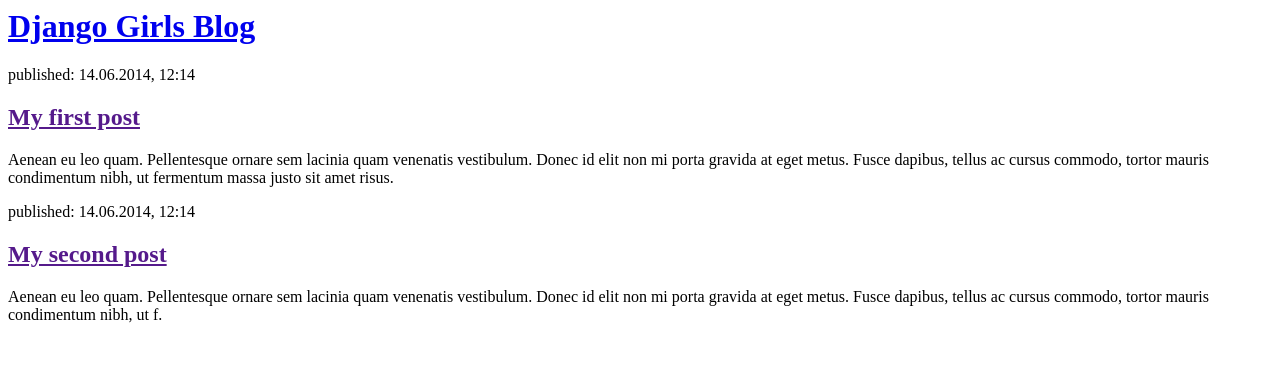
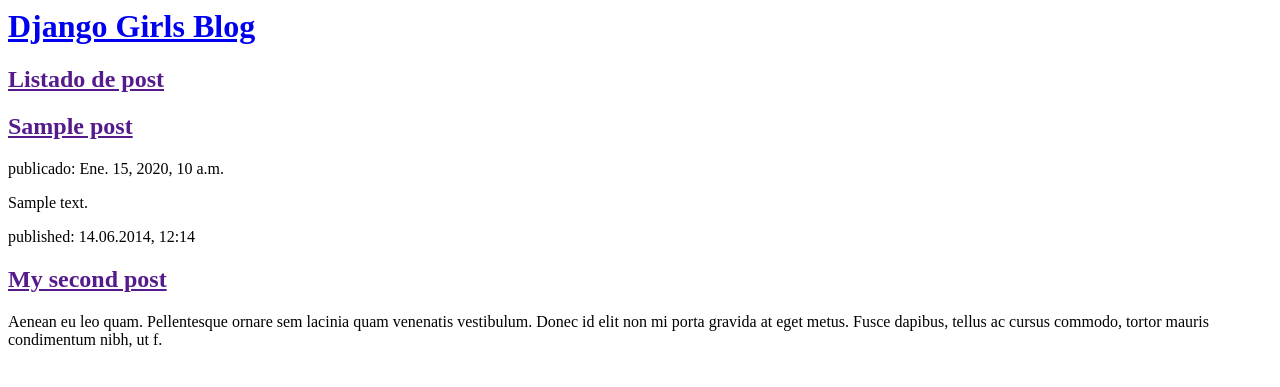
Before and after one commit to Calpurniax/my-first-blog, a Django app: template blog/templates/blog/post_list.html in a window 1280 px wide. Shown: the top 387 px of the page. Run offline with Django 3.2, Linux system fonts and the light colour scheme; the template is opened without the code that fills it: most values are stand-ins (such as "Sample title", 1, 10 or a date in 2020).

Commit message:
a tope de posts

```diff
--- a/blog/templates/blog/post_list.html
+++ b/blog/templates/blog/post_list.html
@@ -8,10 +8,18 @@
         </div>
 
         <div>
-            <p>published: 14.06.2014, 12:14</p>
-            <h2><a href="">My first post</a></h2>
-            <p>Aenean eu leo quam. Pellentesque ornare sem lacinia quam venenatis vestibulum. Donec id elit non mi porta gravida at eget metus. Fusce dapibus, tellus ac cursus commodo, tortor mauris condimentum nibh, ut fermentum massa justo sit amet risus.</p>
+
+            <h2><a href="">Listado de post</a></h2>
+
         </div>
+        {% for post in posts %}
+    <div>
+
+        <h2><a href="">{{ post.title }}</a></h2>
+         <p> publicado: {{ post.published_date }}</p>
+        <p>{{ post.text|linebreaksbr }}</p>
+    </div>
+{% endfor %}
 
         <div>
             <p>published: 14.06.2014, 12:14</p>
--- a/blog/views.py
+++ b/blog/views.py
@@ -1,3 +1,6 @@
 from django.shortcuts import render
+from django.utils import timezone
+from .models import Post
 def post_list(request):
-    return render(request, 'blog/post_list.html', {})
+    posts = Post.objects.filter(published_date__lte=timezone.now()).order_by('-published_date')
+    return render(request, 'blog/post_list.html', {'posts': posts})
```
